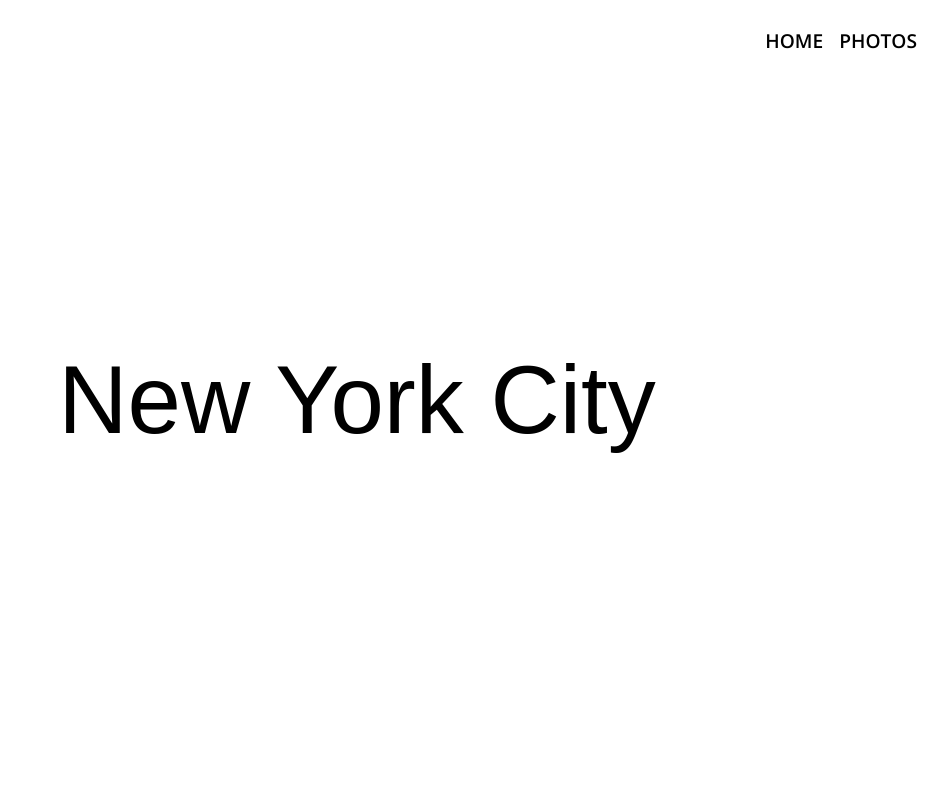
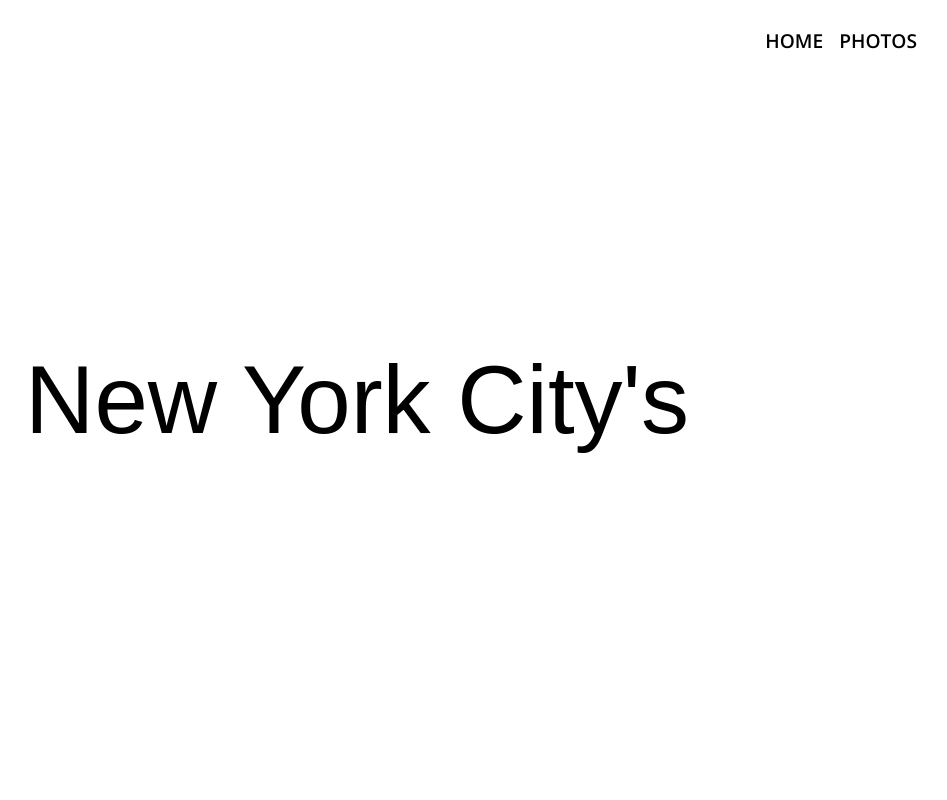
Before and after one commit to ericksvasc/newyork, a Next.js app: page / in a window 1280 px wide. Shown: the top 800 px of the page, without its empty margins (283-1230 px from the left). Built offline with nearby package versions, Linux system fonts and the light colour scheme; a web font is replaced by a local one.

Commit message:
thirth commit

```diff
--- a/src/components/PageLanding/index.js
+++ b/src/components/PageLanding/index.js
@@ -24,7 +24,7 @@ function PageLanding() {
                     <div className="main">
                         <div className="main_introduction">
                             <div className="main_introduction_title">
-                                <h1>New York City</h1>
+                                <h1>New York City's</h1>
 
                             </div>
                             <div className="main_introduction_arrow">
```
